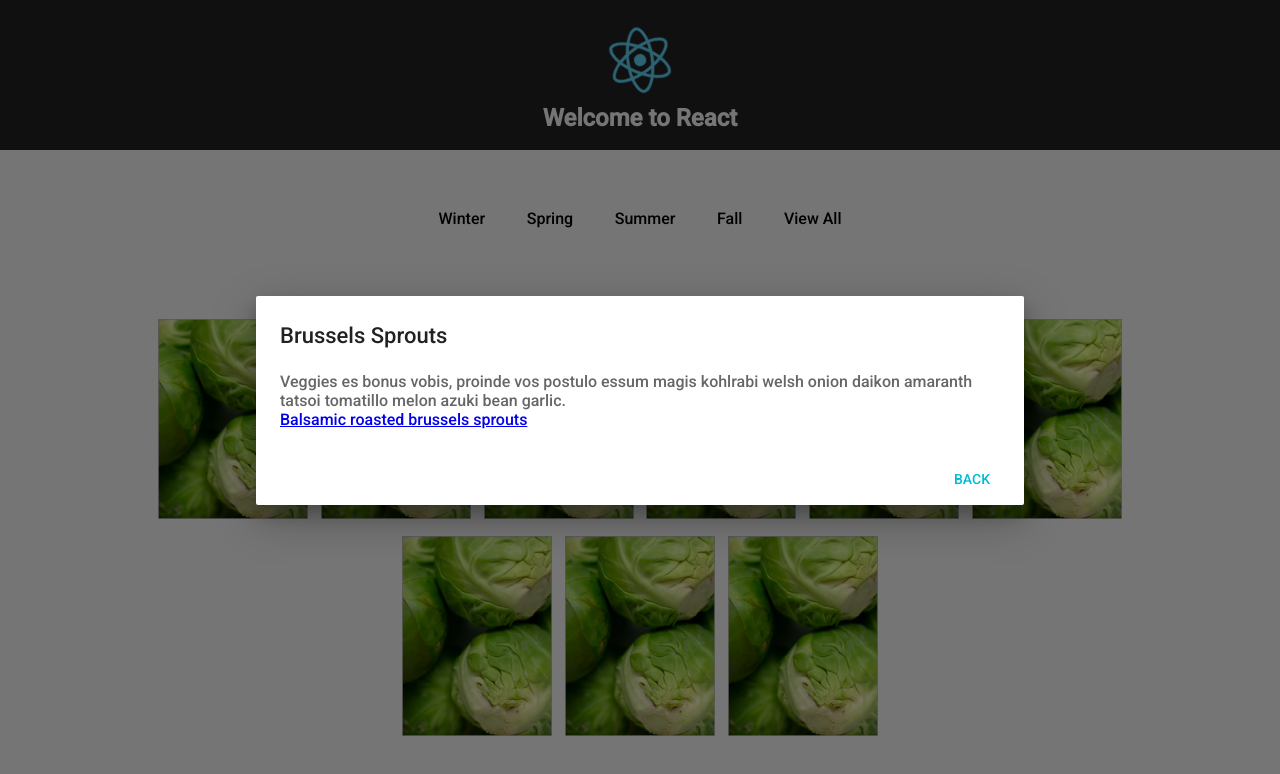
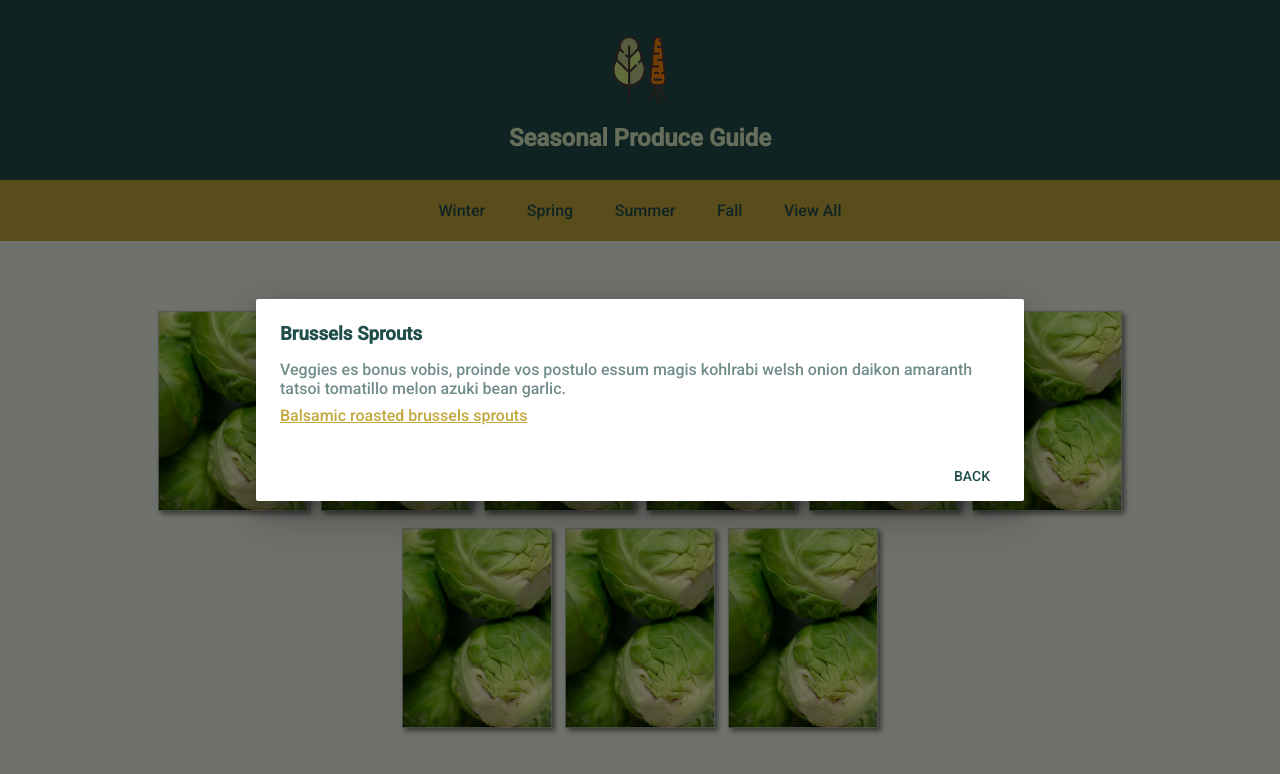
Before and after one commit to shellytang/filter-by-season, a React (Create React App) app: page / in a window 1280 px wide. Both pictures are taken after a click on the element 233 px from the left and 421 px from the top of the page. Shown: the top 774 px of the page. Built offline with nearby package versions, Linux system fonts and the light colour scheme; what react-tap-event-plugin would draw is missing.

Commit message:
styled navbar, filter menu, and popups

```diff
--- a/src/App.css
+++ b/src/App.css
@@ -1,28 +1,19 @@
-.App {
+.app {
   text-align: center;
 }
-
-.App-logo {
-  animation: App-logo-spin infinite 20s linear;
-  height: 80px;
+.appHeader {
+  background-color: #204E4A;
+  height: 180px;
+  padding: 20px;
 }
 
-.App-header {
-  background-color: #222;
-  height: 150px;
-  padding: 20px;
-  color: white;
+.appLogo {
+  height: 100px;
+  display: inline-block;
+  padding: 1em;
 }
 
-.App-title {
+.appTitle {
   font-size: 1.5em;
+  color: #E0EEC6;
 }
-
-.App-intro {
-  font-size: large;
-}
-
-@keyframes App-logo-spin {
-  from { transform: rotate(0deg); }
-  to { transform: rotate(360deg); }
-}
--- a/src/App.js
+++ b/src/App.js
@@ -1,6 +1,6 @@
 import React, { Component } from 'react';
 import MuiThemeProvider from 'material-ui/styles/MuiThemeProvider';
-import logo from './logo.svg';
+import logo from './veggie.png';
 import './App.css';
 
 import SeasonFilter from './season-filter-menu';
@@ -20,17 +20,13 @@
     })
   }
 
-  componentDidUpdate() {
-    console.log('STATE: ', this.state);
-  }
-
   render() {
     return (
       <MuiThemeProvider>
-        <div className="App">
-          <header className="App-header">
-            <img src={logo} className="App-logo" alt="logo" />
-            <h1 className="App-title">Welcome to React</h1>
+        <div className="app">
+          <header className="appHeader">
+            <img src={logo} className="appLogo" alt="logo" />
+            <h1 className="appTitle">Seasonal Produce Guide</h1>
           </header>
            <SeasonFilter filterBySeason={this.filterBySeason}/>
            <ProduceList selectedSeason={this.state.season}/>
--- a/src/index.css
+++ b/src/index.css
@@ -3,4 +3,9 @@
   padding: 0;
   font-family: 'Roboto', sans-serif;
   box-sizing: border-box;
+  color: #204E4A;
 }
+
+body {
+  background: #F1F7ED;
+}
--- a/src/produce-item.css
+++ b/src/produce-item.css
@@ -10,7 +10,27 @@
   transition: transform 0.3s;
 }
 
-img {
+.produceImg {
   height: 200px;
-	width: 150px;
+  width: 150px;
+  box-shadow: 3px 3px 5px rgba(0, 0, 0, 0.5);
+  -webkit-box-shadow: 3px 3px 5px rgba(0, 0, 0, 0.5);;
+  -moz-box-shadow: 3px 3px 5px rgba(0, 0, 0, 0.5);
 }
+
+.popupBody {
+  margin-top: 1%;
+}
+
+.popupBody > p {
+  padding-top: .5em;
+  padding-bottom: .5em;
+  color: #718E8B;
+}
+
+.popupBody > a {
+  color: #C2A83E;
+}
+.popupBody > a:hover {
+  color: #DDCF95;
+}
--- a/src/produce-item.js
+++ b/src/produce-item.js
@@ -33,16 +33,18 @@
 
     return (
       <div className="produceItem">
-        <img onClick={this.handleOpen} src={produceDetail.path} alt={produceDetail.item}/>
+        <img className="produceImg" onClick={this.handleOpen} src={produceDetail.path} alt={produceDetail.item} />
         <Dialog
-          title={produceDetail.item}
           actions={actions}
           modal={false}
           open={this.state.open}
           onRequestClose={this.handleClose}
         >
-          <p>{produceDetail.description}</p>
-          <a href={`${produceDetail.recipeLink}`} target="_blank">{produceDetail.recipeName}</a>
+          <h3 className="popupTitle">{produceDetail.item}</h3>
+          <div className="popupBody">
+            <p>{produceDetail.description}</p>
+            <a href={`${produceDetail.recipeLink}`} target="_blank">{produceDetail.recipeName}</a>
+          </div>
         </Dialog>
       </div>
     );
--- a/src/season-filter-menu.css
+++ b/src/season-filter-menu.css
@@ -1,5 +1,5 @@
 .filterMenuContainer {
-  margin-top: 3%;
+  background: #C2A83E;
 }
 
 .filterItem {
@@ -9,5 +9,5 @@
 }
 
 .filterItem:hover {
-  border-bottom: 4px solid green;
+  color: #CCD9B4;
 }
```
Also changed, not shown: src/veggie.png (added).
